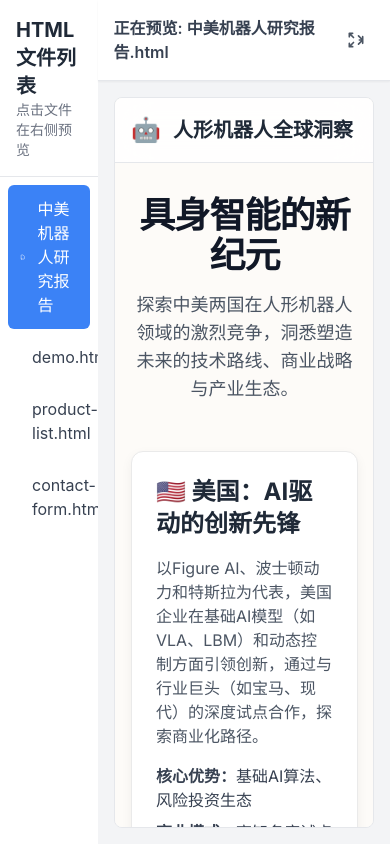
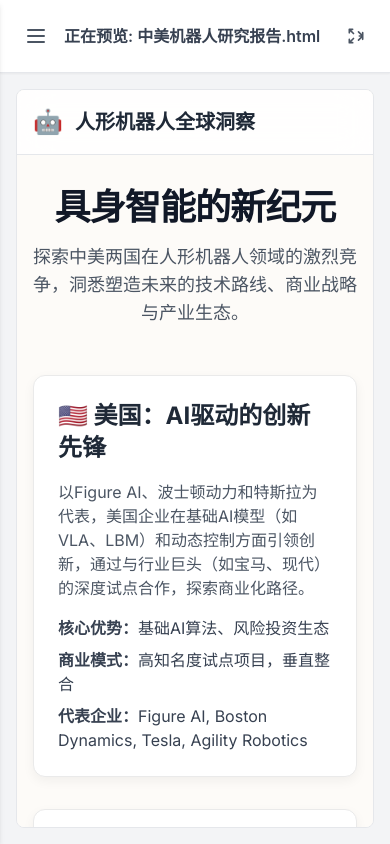
Before and after one commit to 3gboy/antqq4ai, a plain HTML site: page index.html in a window 390 px wide. Drawn offline with nearby package versions, Linux system fonts and the light colour scheme.

Commit message:
Add files via upload

```diff
--- a/index.html
+++ b/index.html
@@ -12,6 +12,7 @@
             margin: 0;
             padding: 0;
             height: 100vh;
+            /* 在移动端，body本身不需要flex，以便侧边栏可以浮动 */
             overflow: hidden;
             font-family: 'Inter', -apple-system, BlinkMacSystemFont, "Segoe UI", Roboto, "Helvetica Neue", Arial, "Noto Sans", sans-serif, "Apple Color Emoji", "Segoe UI Emoji", "Segoe UI Symbol", "Noto Color Emoji";
             background-color: #f3f4f6;
@@ -48,10 +49,13 @@
         }
     </style>
 </head>
-<body class="flex h-screen">
+<body class="relative md:flex h-screen">
+
+    <!-- 遮罩层，用于在移动端打开菜单时覆盖主内容区 -->
+    <div id="sidebar-overlay" class="fixed inset-0 bg-black bg-opacity-50 z-30 hidden md:hidden"></div>
 
     <!-- 左侧文件列表栏 -->
-    <aside class="w-1/4 max-w-xs h-full bg-white shadow-md flex flex-col">
+    <aside id="sidebar" class="fixed top-0 left-0 w-64 max-w-xs h-full bg-white shadow-md flex flex-col z-40 transform -translate-x-full transition-transform duration-300 ease-in-out md:relative md:translate-x-0 md:w-1/4">
         <div class="p-4 border-b">
             <h1 class="text-xl font-bold text-gray-800">HTML 文件列表</h1>
             <p class="text-sm text-gray-500">点击文件在右侧预览</p>
@@ -81,8 +85,14 @@
     <!-- 右侧 Webview 显示区域 -->
     <main id="main-content" class="flex-1 h-full flex flex-col bg-gray-100 transition-all duration-300">
         <div class="p-4 border-b bg-white flex items-center justify-between shadow-sm">
-             <p id="webview-header" class="text-gray-700 font-semibold">请从左侧选择一个文件进行预览</p>
-             <button id="fullscreen-btn" class="p-2 rounded-md hover:bg-gray-200 focus:outline-none focus:ring-2 focus:ring-offset-2 focus:ring-blue-500" title="切换全屏">
+             <!-- 移动端菜单按钮 (汉堡菜单) -->
+             <button id="menu-toggle-btn" class="md:hidden p-2 rounded-md hover:bg-gray-200 focus:outline-none" title="打开菜单">
+                <svg xmlns="http://www.w3.org/2000/svg" class="h-6 w-6 text-gray-600" fill="none" viewBox="0 0 24 24" stroke="currentColor">
+                  <path stroke-linecap="round" stroke-linejoin="round" stroke-width="2" d="M4 6h16M4 12h16M4 18h16" />
+                </svg>
+             </button>
+             <p id="webview-header" class="text-gray-700 font-semibold truncate ml-2">请从左侧选择一个文件进行预览</p>
+             <button id="fullscreen-btn" class="p-2 rounded-md hover:bg-gray-200 focus:outline-none focus:ring-2 focus:ring-offset-2 focus:ring-blue-500 ml-auto" title="切换全屏">
                 <svg id="icon-enter-fullscreen" xmlns="http://www.w3.org/2000/svg" class="h-5 w-5 text-gray-600" fill="none" viewBox="0 0 24 24" stroke="currentColor">
                   <path stroke-linecap="round" stroke-linejoin="round" stroke-width="2" d="M4 8V4m0 0h4M4 4l5 5m11-1v4m0 0h-4m4 0l-5-5M4 16v4m0 0h4m-4 0l5-5m11 1v-4m0 0h-4m4 0l-5 5" />
                 </svg>
@@ -98,6 +108,9 @@
 
     <script>
         document.addEventListener('DOMContentLoaded', () => {
+            const sidebar = document.getElementById('sidebar');
+            const overlay = document.getElementById('sidebar-overlay');
+            const menuToggleBtn = document.getElementById('menu-toggle-btn');
             const fileListItems = document.querySelectorAll('.file-list-item');
             const webview = document.getElementById('webview');
             const webviewHeader = document.getElementById('webview-header');
@@ -105,6 +118,16 @@
             const mainContent = document.getElementById('main-content');
             const iconEnter = document.getElementById('icon-enter-fullscreen');
             const iconExit = document.getElementById('icon-exit-fullscreen');
+
+            const toggleSidebar = () => {
+                sidebar.classList.toggle('-translate-x-full');
+                overlay.classList.toggle('hidden');
+            };
+
+            // 移动端菜单按钮事件
+            menuToggleBtn.addEventListener('click', toggleSidebar);
+            // 遮罩层点击事件
+            overlay.addEventListener('click', toggleSidebar);
 
             fileListItems.forEach(item => {
                 item.addEventListener('click', (e) => {
@@ -116,6 +139,11 @@
 
                     fileListItems.forEach(el => el.classList.remove('active'));
                     item.classList.add('active');
+
+                    // 如果侧边栏是打开的 (在移动端), 则关闭它
+                    if (!sidebar.classList.contains('-translate-x-full')) {
+                        toggleSidebar();
+                    }
                 });
             });
 
```
